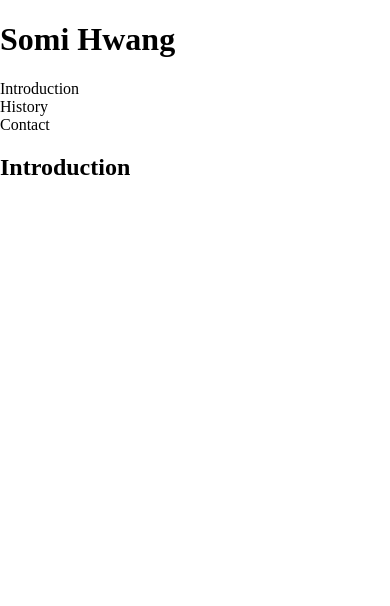
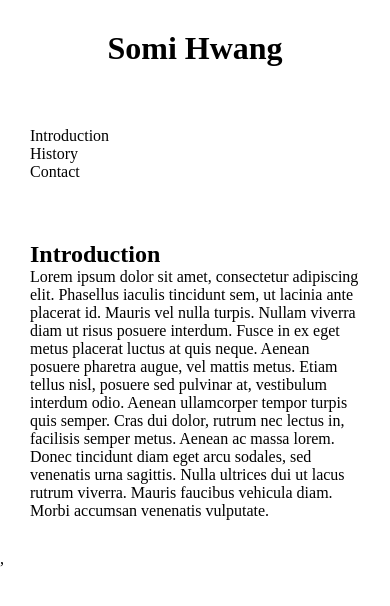
Before and after one commit to somangoi/intro, a plain HTML site: page 1.html in a window 390 px wide. Drawn offline with Linux system fonts and the light colour scheme.

Commit message:
Add files via upload

```diff
--- a/1.html
+++ b/1.html
@@ -8,19 +8,22 @@
     <link rel="stylesheet" href="style.css">
 </head>
 <body>
-    <header>
+    <header class="title">
         <h1><a href="index.html">Somi Hwang</a></h1>
     </header>
+    <div class="grid">
         <aside>
-        <ul>
+            <ul class="navigation">
                 <li><a href="1.html">Introduction</a></li>
                 <li><a href="2.html">History</a></li>
                 <li><a href="3.html">Contact</a></li>
             </ul>
         </aside>
-    <section>
+        <section class="content">
             <h1>Introduction</h1>
+            <div>Lorem ipsum dolor sit amet, consectetur adipiscing elit. Phasellus iaculis tincidunt sem, ut lacinia ante placerat id. Mauris vel nulla turpis. Nullam viverra diam ut risus posuere interdum. Fusce in ex eget metus placerat luctus at quis neque. Aenean posuere pharetra augue, vel mattis metus. Etiam tellus nisl, posuere sed pulvinar at, vestibulum interdum odio. Aenean ullamcorper tempor turpis quis semper. Cras dui dolor, rutrum nec lectus in, facilisis semper metus. Aenean ac massa lorem. Donec tincidunt diam eget arcu sodales, sed venenatis urna sagittis. Nulla ultrices dui ut lacus rutrum viverra. Mauris faucibus vehicula diam. Morbi accumsan venenatis vulputate.</div>
         </section>
         <footer></footer>
+    </div>
 </body>
-</html>
+</html>,
--- a/style.css
+++ b/style.css
@@ -7,18 +7,49 @@ a {
   color: black;
 }
 
+h1 {
+  margin: 0;
+}
+
 .title {
   font-style: none;
   text-align: center;
   border-bottom: #000 solid 1px;
+  padding: 30px;
 }
 
-ul {
-  list-style: none;
-  padding: 0;
-}
-
-content {
+.grid {
   display: grid;
   grid-template-columns: 150px 1fr;
 }
+
+aside {
+  border-right: #000 solid 1px;
+}
+
+.grid ul {
+  list-style: none;
+  padding: 30px;
+  margin: 0;
+}
+
+.content {
+  padding: 30px;
+}
+
+@media (max-width: 600px) {
+  .grid {
+    display: block;
+  }
+
+  .title {
+    font-style: none;
+    text-align: center;
+    border-bottom: none;
+    padding: 30px;
+  }
+
+  aside {
+    border-right: none;
+  }
+}
```
Also changed, not shown: 2.html (+7 -4 lines), 3.html (+7 -4 lines), index.html (+4 -1 lines), mediaquery.html (added, +26 -0 lines). Lines whose indentation alone changed are shown as unchanged.
